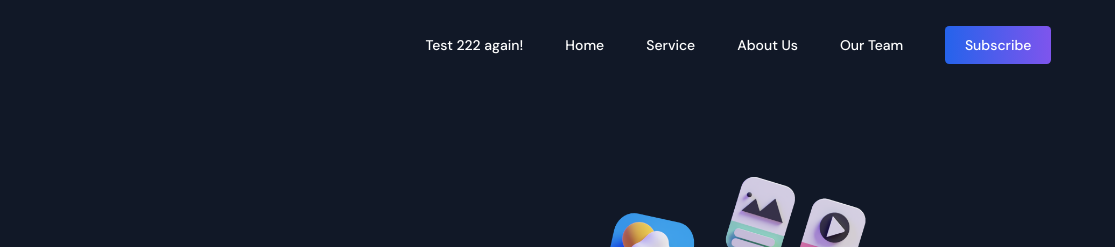
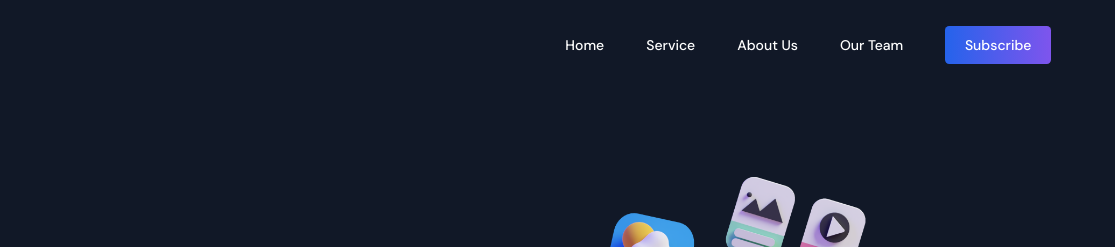
Before and after one commit to raifbrah/virtual-reality, a plain HTML site: page index.html in a window 1280 px wide. Shown: the top 247 px of the page, 165-1280 px from the left. Drawn offline with Linux system fonts and the light colour scheme.

Commit message:
End of tests

```diff
--- a/index.html
+++ b/index.html
@@ -17,7 +17,6 @@
       <input id="header__checkbox" type="checkbox">
       <img src="img/home/Logo.png" alt="header logo" class="header__logo">
       <div class="header__menu">
-        <a>Test 222 again!</a>
         <a class="header__home-btn">Home</a>
         <a class="header__service-btn">Service</a>
         <a class="header__about-us-btn">About Us</a>
```
